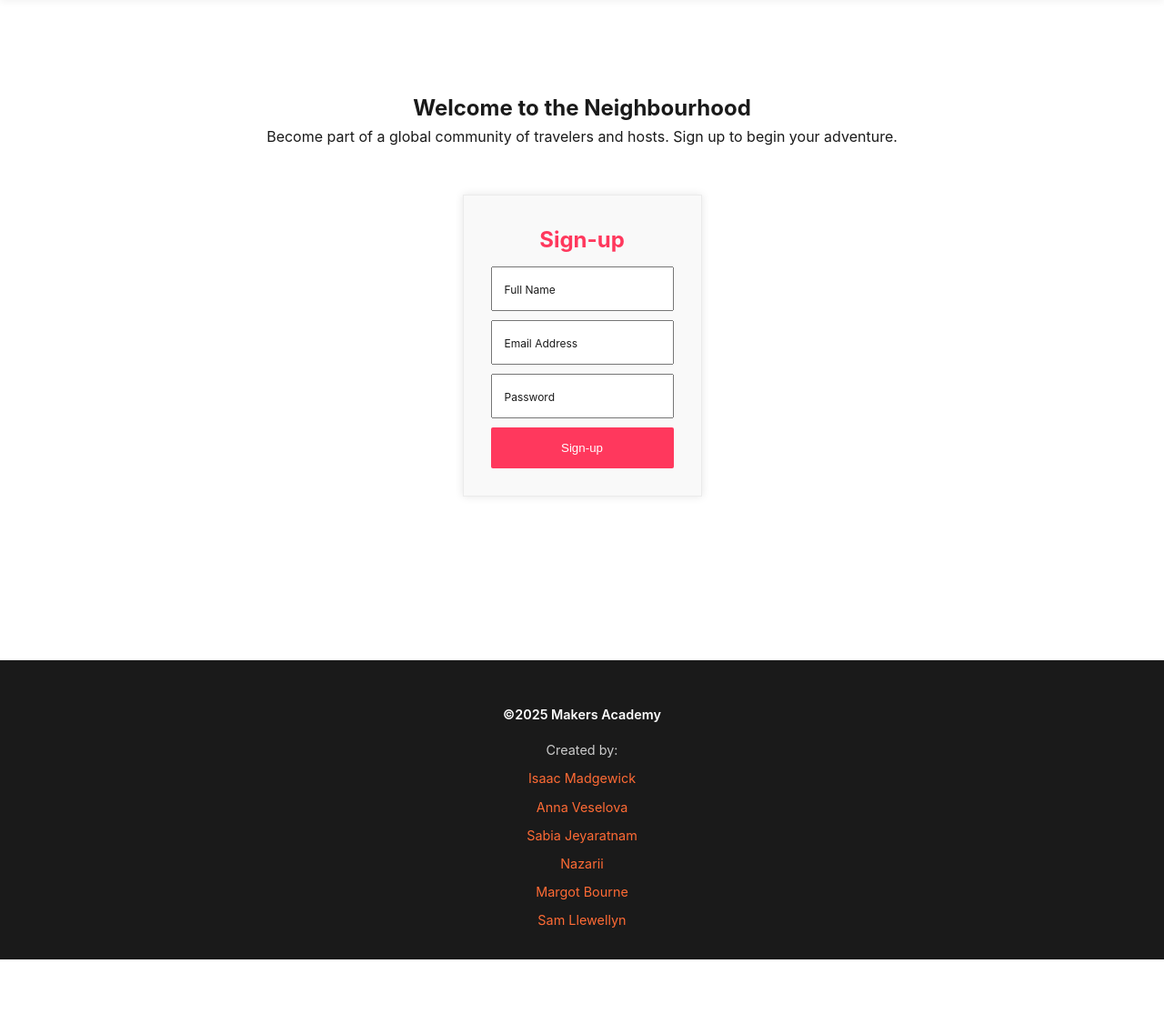
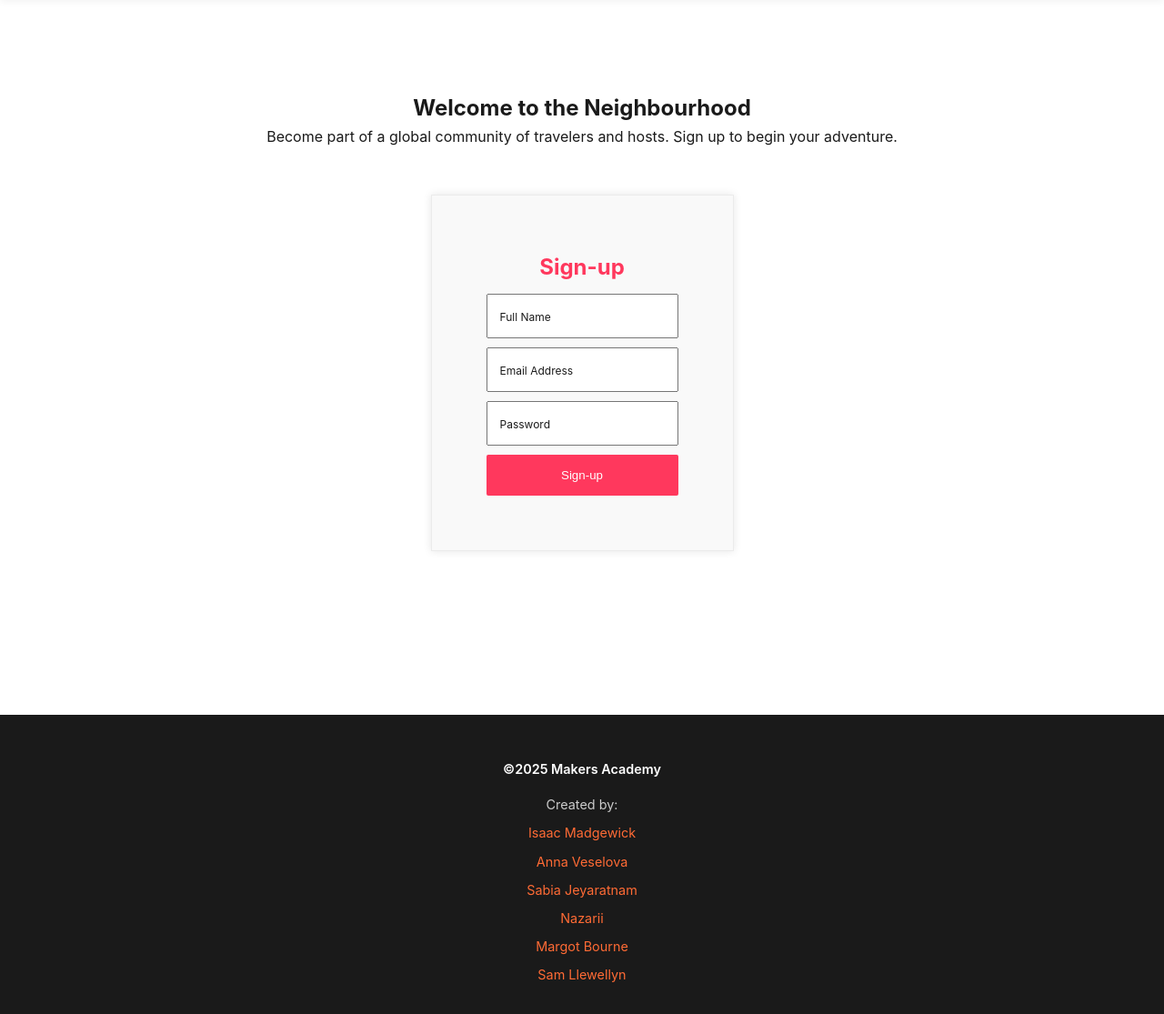
Before and after one commit to foundations-a-ep1-madeleine/makersbnb-python-seed, a Python web app: template templates/signup.html in a window 1280 px wide. Shown: the part 65-1180 px from the top of the page at 91% size. Before the commit the page ends 1120 px from the top, so only its background shows below. Run offline with Jinja, Linux system fonts and the light colour scheme; the template is opened without the code that fills it, so the values that code supplies are empty.

Commit message:
Added more padding - im so bad at ui desgin help

```diff
--- a/static/styles/login-signup.css
+++ b/static/styles/login-signup.css
@@ -15,7 +15,7 @@
     display: flex;
     flex-direction: column;
     gap: 10px;
-    padding: 30px;
+    padding: 60px;
     background-color: var(--grey-accent);
     border: 1px solid var(--grey-dark-accent);
     box-shadow: var(--shadow);
@@ -30,7 +30,7 @@
 input[type="email"],
 input[type="text"],
 input[type="password"] {
-    padding: 15px 10px;
+    padding: 15px 15px;
 }
 
 input[type="submit"] {
```
